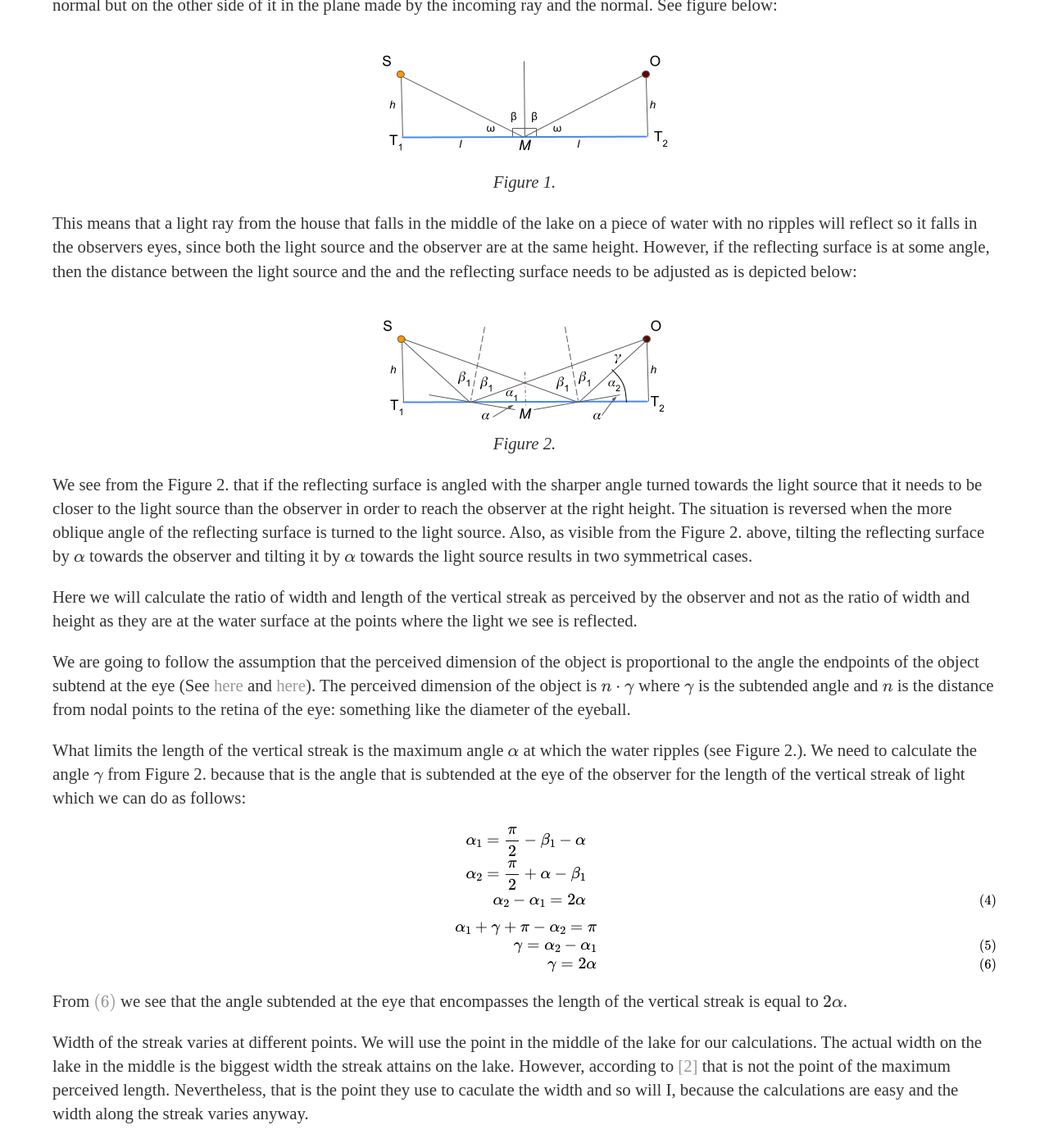
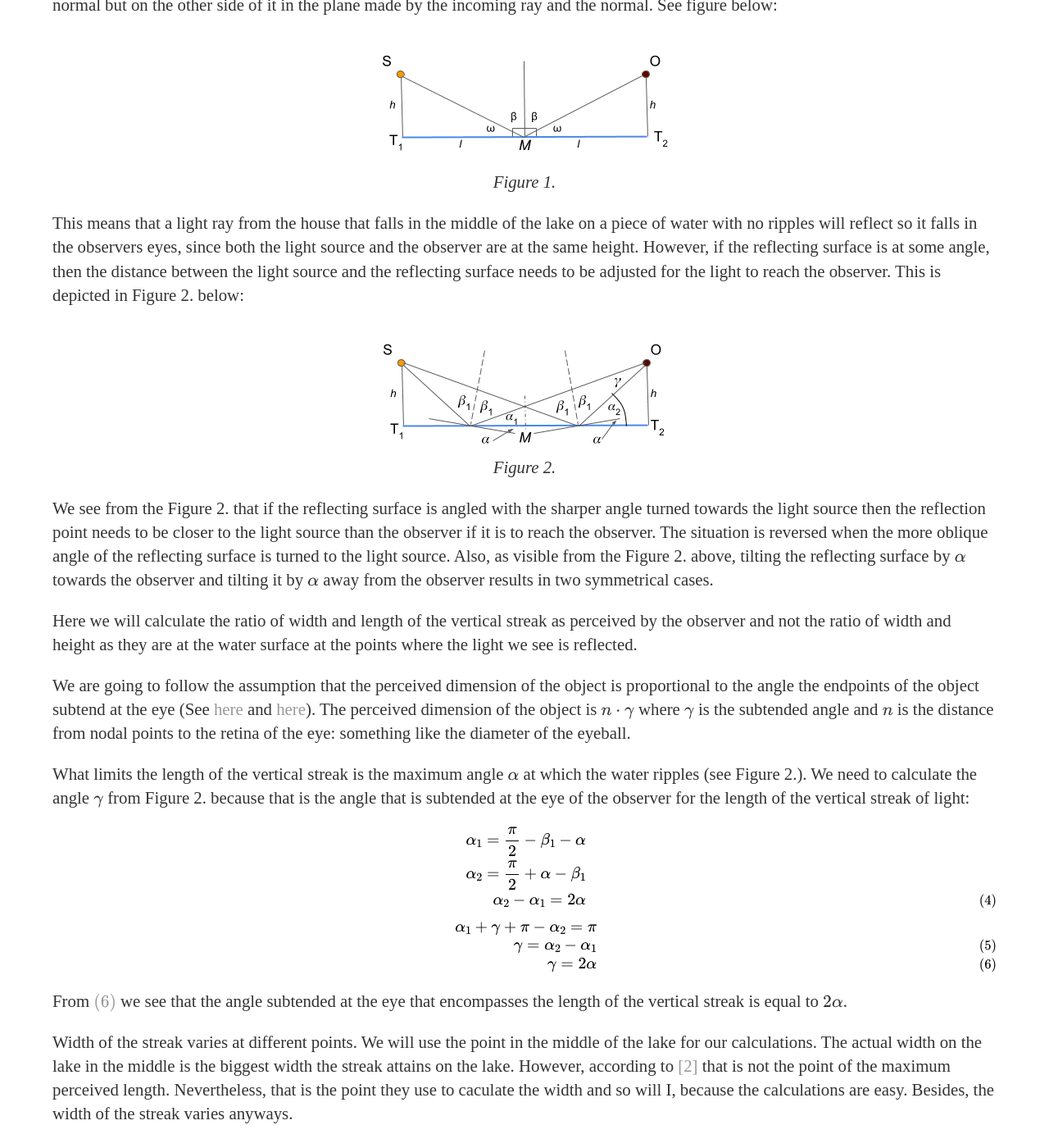
Before and after one commit to ana0209/ana0209.github.io, a Jekyll site: the page built from _posts/2020-06-25-Solutions-for-Chapter-18-in-NLA-by-Trefethen-and-Bau.md, in a window 1280 px wide and 1400 px high, scrolled down 2955 px. Shown: the whole window at 82% size. Built offline with Jekyll 4.4.1, drawn with Linux system fonts in a browser that asks for light colours; formulas are drawn with MathJax 3; some of the changed text lies outside the part shown.

Commit message:
Fix errors

```diff
--- a/_posts/2020-06-25-Solutions-for-Chapter-18-in-NLA-by-Trefethen-and-Bau.md
+++ b/_posts/2020-06-25-Solutions-for-Chapter-18-in-NLA-by-Trefethen-and-Bau.md
@@ -81,7 +81,7 @@ The incoming light ray falls on a surface at some angle $\beta$ to the surface n
 </p>
 
 
-This means that a light ray from the house that falls in the middle of the lake on a piece of water with no ripples will reflect so it falls in the observers eyes, since both the light source and the observer are at the same height. However, if the reflecting surface is at some angle, then the distance between the light source and the and the reflecting surface needs to be adjusted as is depicted below:
+This means that a light ray from the house that falls in the middle of the lake on a piece of water with no ripples will reflect so it falls in the observers eyes, since both the light source and the observer are at the same height. However, if the reflecting surface is at some angle, then the distance between the light source and the reflecting surface needs to be adjusted for the light to reach the observer. This is depicted in Figure 2. below:
 
 <p align="center">
   <img alt="Light reflecting at an angle" src="https://raw.githubusercontent.com/ana0209/ana0209.github.io/master/images/figure-2.png">
@@ -89,13 +89,13 @@ This means that a light ray from the house that falls in the middle of the lake
     <em>Figure 2.</em>
 </p>
 
-We see from the Figure 2. that if the reflecting surface is angled with the sharper angle turned towards the light source that it needs to be closer to the light source than the observer in order to reach the observer at the right height. The situation is reversed when the more oblique angle of the reflecting surface is turned to the light source. Also, as visible from the Figure 2. above, tilting the reflecting surface by $$\alpha$$ towards the observer and tilting it by $$\alpha$$ towards the light source results in two symmetrical cases.
+We see from the Figure 2. that if the reflecting surface is angled with the sharper angle turned towards the light source then the reflection point needs to be closer to the light source than the observer if it is to reach the observer. The situation is reversed when the more oblique angle of the reflecting surface is turned to the light source. Also, as visible from the Figure 2. above, tilting the reflecting surface by $$\alpha$$ towards the observer and tilting it by $$\alpha$$ away from the observer results in two symmetrical cases.
 
-Here we will calculate the ratio of width and length of the vertical streak as perceived by the observer and not as the ratio of width and height as they are at the water surface at the points where the light we see is reflected.
+Here we will calculate the ratio of width and length of the vertical streak as perceived by the observer and not the ratio of width and height as they are at the water surface at the points where the light we see is reflected.
 
 We are going to follow the assumption that the perceived dimension of the object is proportional to the angle the endpoints of the object subtend at the eye (See [here](https://entokey.com/the-human-eye-as-an-optical-system/) and [here](https://en.wikipedia.org/wiki/Visual_angle#The_retinal_image_and_visual_angle)). The perceived dimension of the object is $$n\cdot\gamma$$ where $$\gamma$$ is the subtended angle and $$n$$ is the distance from nodal points to the retina of the eye: something like the diameter of the eyeball.
 
-What limits the length of the vertical streak is the maximum angle $$\alpha$$ at which the water ripples (see Figure 2.). We need to calculate the angle $$\gamma$$ from Figure 2. because that is the angle that is subtended at the eye of the observer for the length of the vertical streak of light which we can do as follows:
+What limits the length of the vertical streak is the maximum angle $$\alpha$$ at which the water ripples (see Figure 2.). We need to calculate the angle $$\gamma$$ from Figure 2. because that is the angle that is subtended at the eye of the observer for the length of the vertical streak of light:
 
 
 $$\begin{eqnarray}
@@ -116,7 +116,7 @@ $$\begin{eqnarray}
 
 From \eqref{eq:gamma-2} we see that the angle subtended at the eye that encompasses the length of the vertical streak is equal to $$2\alpha$$.
 
-Width of the streak varies at different points. We will use the point in the middle of the lake for our calculations. The actual width on the lake in the middle is the biggest width the streak attains on the lake. However, according to [[2]](#2) that is not the point of the maximum perceived length. Nevertheless, that is the point they use to caculate the width and so will I, because the calculations are easy and the width along the streak varies anyway.
+Width of the streak varies at different points. We will use the point in the middle of the lake for our calculations. The actual width on the lake in the middle is the biggest width the streak attains on the lake. However, according to [[2]](#2) that is not the point of the maximum perceived length. Nevertheless, that is the point they use to caculate the width and so will I, because the calculations are easy. Besides, the width of the streak varies anyways.
 
 <p align="center">
   <img alt="Width of the streak at the middle of the lake" src="https://raw.githubusercontent.com/ana0209/ana0209.github.io/master/images/figure-3.png">
@@ -124,22 +124,22 @@ Width of the streak varies at different points. We will use the point in the mid
     <em>Figure 3.</em>
 </p>
 
-In the middle of the lake, even at some point away from the plane $$SOT_2$$, the light ray has an equidistant path from the source to that point and from that point to the observer. The reflecting surface at the point must be inclined in order to account for the needed change in the direction of the travel. The reflecting surface is rotated around the axis that is parallel to the segment $$T_1T_2$$ (Figure 2.) and passes through the point of reflection. In the Figure 3. we show the inclination of the reflecting surface which is symmetric on the two sides and an observer (or light source) projected onto a plane perpendicular to $$T_1T_2$$ passing through point $$M$$ in the middle of the lake (see Figure 2. for point locations). The two sides of the depicted triangle $$P_1O'$$ and $$P_2O'$$ are positioned on the normal to the reflecting plane. $$P_1$$ and $$P_2$$ are points of the light reflection. From the image we see that the angles $$\angle P_1O'M=\angle MO'P_2=\alpha$$. Therefore the actual width of the streak on the lake is $$2 h\tan \alpha$$.
+In the middle of the lake, even at some point away from the plane $$SOT_2$$, the light ray has an equidistant path from the source to that point and from that point to the observer. The reflecting surface at the point must be inclined in order to account for the needed change in the direction of the travel. The reflecting surface is rotated around the axis that is parallel to the segment $$T_1T_2$$ (Figure 2.) and passes through the point of reflection. In the Figure 3. we show the inclination of the reflecting surface which is symmetric on the two sides and an observer (or light source) projected onto a plane perpendicular to $$T_1T_2$$ passing through point $$M$$ in the middle of the lake (see Figure 2. for point locations). The two sides of the depicted triangle $$P_1O'$$ and $$P_2O'$$ are positioned on the normals to the reflecting planes. $$P_1$$ and $$P_2$$ are points of the light reflection. From the image we see that the angles $$\angle P_1O'M=\angle MO'P_2=\alpha$$. Therefore the actual width of the streak on the lake is $$2 h\tan \alpha$$.
 
-The angle subtended at the eye for the width of the streak is $$\angle P_1OP_2=\delta$$. We know that the length $$\overline{MO}=\sqrt{h^2+l^2}m$$ with $$h=50m$$ and $$2l=1000m$$. By using the calculate width we get $$\tan (\delta/2)=h \tan \alpha/\sqrt{h^2+l^2}$$. We know that value of small angles in radians is nearly equal to their tangens. In our case we have $$\frac{h}{\sqrt(h^2+l^2)}\approx 0.01$$ which means that $$\tan (\delta/2)$$ is small for at least $$\alpha \leq 45^\circ$$. [[2]](#2) makes the assumption that in normal weather circumstances $$\alpha\approx 15^\circ$$. Taking that into account we can write:
+The angle subtended at the eye for the width of the streak is $$\angle P_1OP_2=\delta$$. We know that the length $$\overline{MO}=\sqrt{h^2+l^2}$$ with $$h=50m$$ and $$2l=1000m$$. By using the calculated streak width we get $$\tan (\delta/2)=h \tan \alpha/\sqrt{h^2+l^2}$$. We know that value of small angles in radians is nearly equal to their tangens. In our case we have $$\frac{h}{\sqrt(h^2+l^2)}\approx 0.01$$ which means that $$\tan (\delta/2)$$ is small for at least $$\alpha \leq 45^\circ$$. [[2]](#2) makes the assumption that in normal weather circumstances $$\alpha\approx 15^\circ$$. Taking that into account we can write:
 
 <div id="mathdisplay">$$\begin{eqnarray}\delta \approx \frac{2h\tan\alpha}{\sqrt{h^2+l^2}}
 \end{eqnarray}$$</div>
 
 And finally, the ratio of the perceived width and length, with assumed $$\alpha=15^\circ$$, is $$r=\frac{\delta}{\gamma}=h\tan\alpha/(\alpha\sqrt{h^2+l^2})=0.1018$$. For small $$\alpha$$ we have $$\tan\alpha \approx \alpha$$ so we can write $$r\approx\frac{h}{\sqrt(h^2+l^2)}=\sin \omega=0.0995$$. We see that for $$\alpha=15^\circ$$ the two calculations are quite close.
 
-(b) This problem is related to the way $$\|\delta y\|_2$$ behaves when we tilt the range of $$A$$ by a fixed $$\delta \alpha$$ in different planes/around different axes. When the range is tilted in the plane $$0-b-y$$, $$\|\delta y\|_2$$ attains its maximum. If the range is tilted in the plane passing through $$b$$ and $$y$$ that is perpendicular to segment $$0-y$$, $$\|\delta y\|_2$$ attains its minimum value that is smaller than its maximum by factor of $$\sin \theta$$. Similarly, in this problem we get different values for the width and the length of the vertical streak with the maximum length achieved by tilting the reflecting surface in the plane $$SOT_2$$ i.e. around rotational axes perpendicular to that plane. If we tilt the reflecting plane around other axes at other points in the lake, the dimension of the streak shortens. We can see that particularly when we observe the width of the light streak in the middle of the lake as we did in part (a) of the problem. The approximate ratio of the width and the length has a similar formulation to the ratio of maximum and minimum $$\delta y$$ for a fixed $$\delta \alpha$$: $$\sin\omega$$ with $$\omega$$ in the case of this problem being the angle at the middle of the lake between the line connecting that point to the observer and the horizontal line through the middle point on the lake.
+(b) This problem is related to the way $$\|\delta y\|_2$$ behaves when we tilt the range of $$A$$ by a fixed $$\delta \alpha$$ in different planes/around different axes. When the range is tilted in the plane $$0-b-y$$, $$\|\delta y\|_2$$ attains its maximum. If the range is tilted in the plane passing through $$b$$ and $$y$$ that is perpendicular to segment $$0-y$$, $$\|\delta y\|_2$$ attains its minimum value that is smaller than its maximum by a factor of $$\sin \theta$$. Similarly, in this problem we get different values for the width and the length of the vertical streak with the maximum length achieved by tilting the reflecting surface in the plane $$SOT_2$$ i.e. around rotational axes perpendicular to that plane. If we tilt the reflecting plane around other axes at other points in the lake, the dimension of the streak shortens. We can see that particularly when we observe the width of the light streak in the middle of the lake as we did in part (a) of the problem. The approximate ratio of the width and the length has a similar formulation to the ratio of maximum and minimum $$\|\delta y\|_2$$ for a fixed $$\delta \alpha$$: $$\sin\omega$$ with $$\omega$$ in the case of this problem being the angle at the middle of the lake between the line connecting that point to the observer and the horizontal line passing through $$T_1$$ and $$T_2$$ in Figure 2.
 
 
 
 ### Exercise 18.4.
 
-The condition number of $y$ becomes $0$ with respect to perturbations of $A_{mxn}$ when $m=n$ because an assumption was made that $A$ has full rank. Since $m=n$ that means that $A$ is non-singular. We know that for small enough perturbations $E$ of a non-singular $A$, $B=A+E$ is non-singular (for the proof see Theorem 3 in this [write-up]({{ site.baseurl }}/pdfs/Linear_Least_Squares_Problem_Conditioning.pdf)). Condition number is defined in the limit for small perturbations, so we may assume that the perturbed $B$ is non-singular and full rank, much like $A$. Since both $A$ and be $B$ are square matrices of full rank and same dimensions, their ranges are the same. We know that $y$ is a projection into the range of $A$. With perturbations it becomes a projection of $b$ into the range of $B$. Since the two ranges are the same, the projection remains the same across different perturbations. Therefore, the condition number for $y$ with respect to perturbations in $A$ becomes $0$ when $m=n$.
+The condition number of $y$ becomes $0$ with respect to perturbations of $A_{mxn}$ when $m=n$ because an assumption was made that $A$ has full rank. Since $m=n$ that means that $A$ is non-singular. We know that for small enough perturbations $E$ of a non-singular $A$, $B=A+E$ is non-singular (for the proof see Theorem 3 in this [write-up]({{ site.baseurl }}/pdfs/Linear_Least_Squares_Problem_Conditioning.pdf)). Condition number is defined in the limit for small perturbations, so we may assume that the perturbed $B$ is non-singular and full rank, much like $A$. Since both $A$ and be $B$ are square matrices of full rank and same dimensions, their ranges are the same. We know that $y$ is a projection of $b$ into the range of $A$. With perturbations it becomes a projection of $b$ into the range of $B$. Since the two ranges are the same, the projection remains the same across different perturbations. Therefore, the condition number for $y$ with respect to perturbations in $A$ becomes $0$ when $m=n$.
 
 ### References
 <a id="1">[1]</a>
```
Also changed, not shown: other parts of _posts/2020-06-25-Solutions-for-Chapter-18-in-NLA-by-Trefethen-and-Bau.md (+3 -3 lines).
